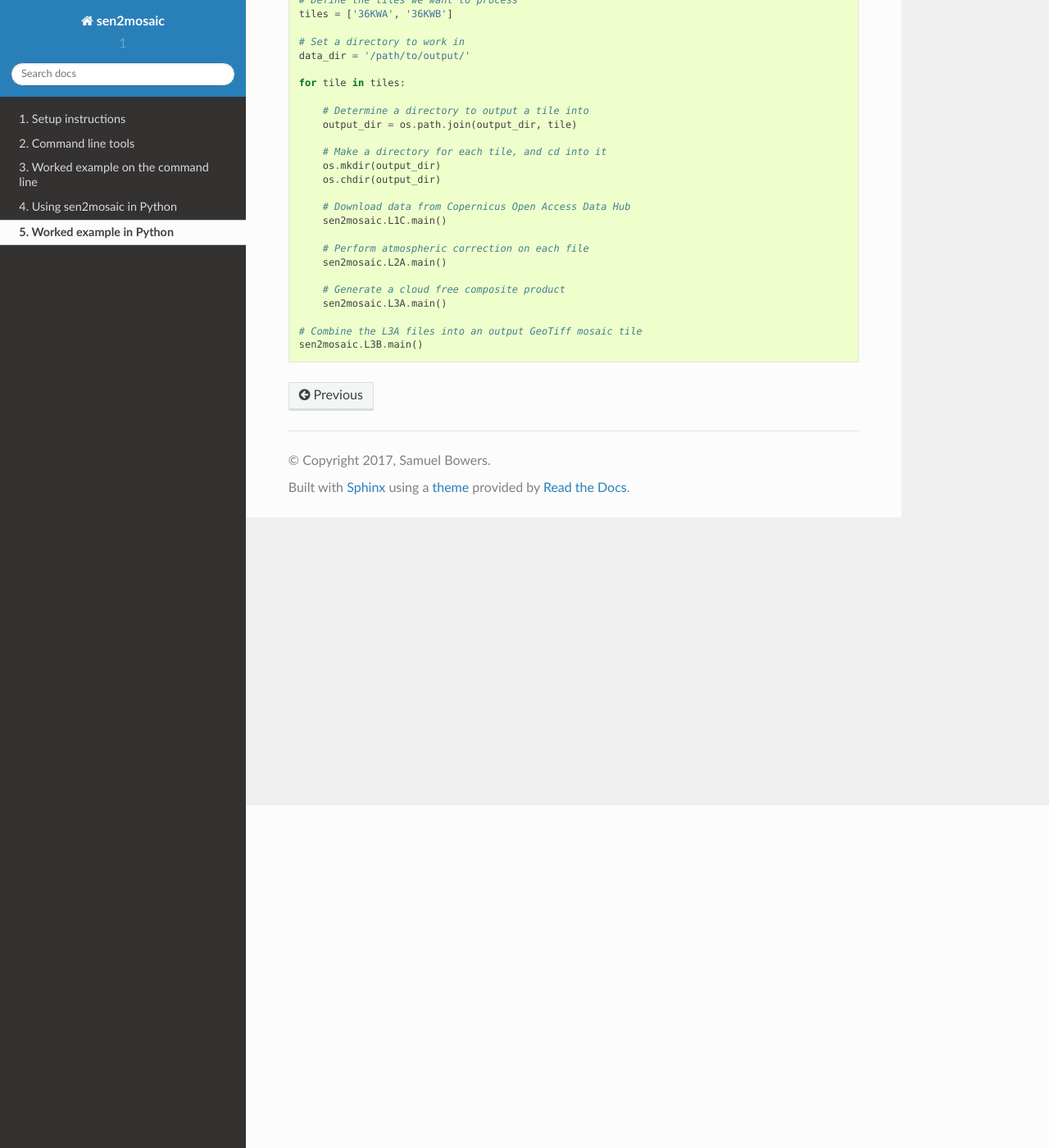
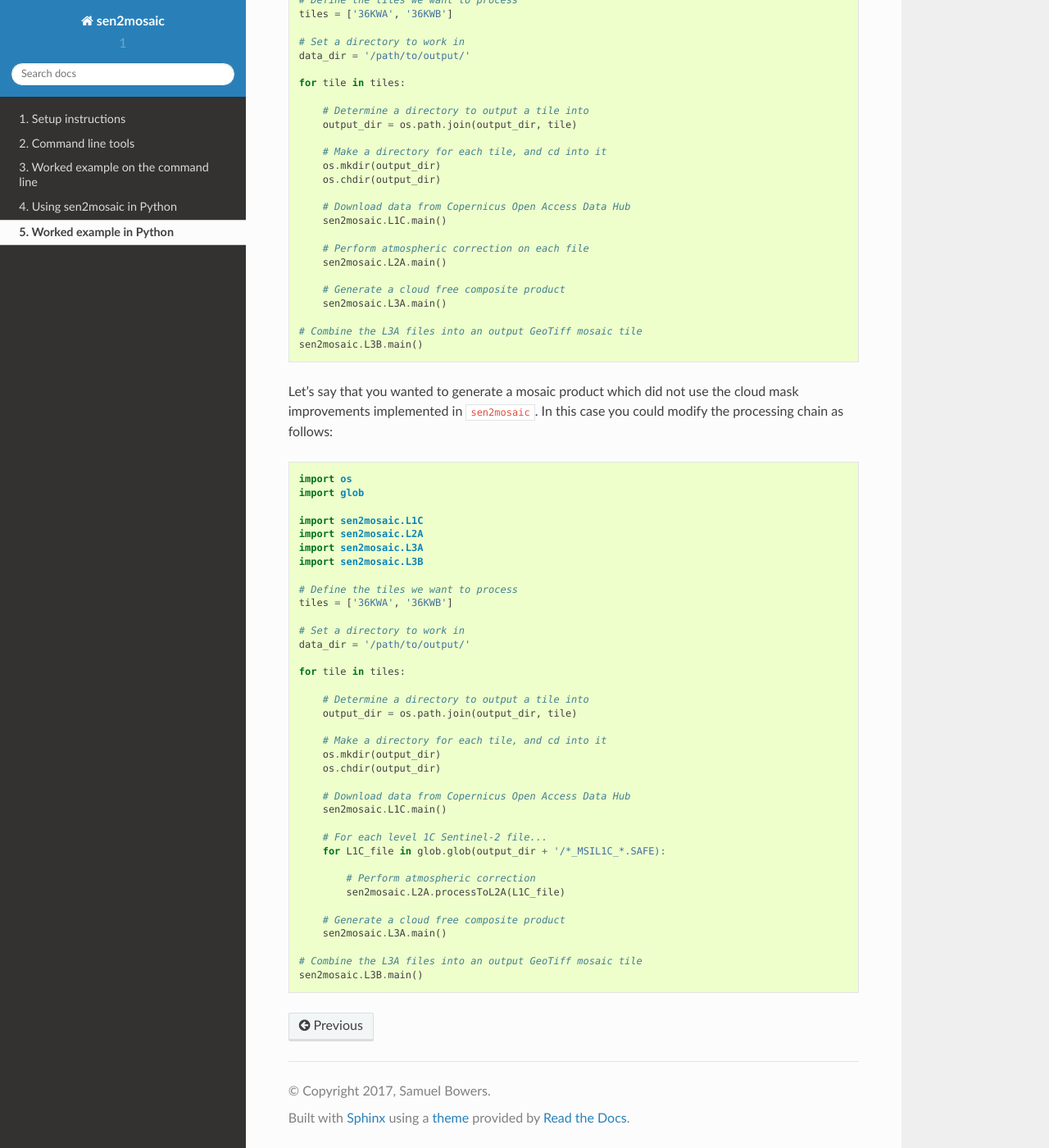
Before and after one commit to smfm-project/sen2mosaic, a Sphinx documentation site: the page built from docs/source/worked_example_python.rst, in a window 1280 px wide and 1400 px high, scrolled down 418 px. Shown: the whole window at 82% size. Built offline with Sphinx 7.4.7 and the Read the Docs theme 2.0.0, drawn with Linux system fonts in a browser that asks for light colours.

Commit message:
Made a start on Python worked example

```diff
--- a/docs/source/worked_example_python.rst
+++ b/docs/source/worked_example_python.rst
@@ -42,3 +42,45 @@ As an example, here's a Python script that can be run to reproduce the results f
 
     # Combine the L3A files into an output GeoTiff mosaic tile
     sen2mosaic.L3B.main()
+
+Let's say that you wanted to generate a mosaic product which did not use the cloud mask improvements implemented in ``sen2mosaic``. In this case you could modify the processing chain as follows:
+
+.. code-block:: python
+
+    import os
+    import glob
+
+    import sen2mosaic.L1C
+    import sen2mosaic.L2A
+    import sen2mosaic.L3A
+    import sen2mosaic.L3B
+
+    # Define the tiles we want to process
+    tiles = ['36KWA', '36KWB']
+
+    # Set a directory to work in
+    data_dir = '/path/to/output/'
+
+    for tile in tiles:
+
+        # Determine a directory to output a tile into
+        output_dir = os.path.join(output_dir, tile)
+
+        # Make a directory for each tile, and cd into it
+        os.mkdir(output_dir)
+        os.chdir(output_dir)
+
+        # Download data from Copernicus Open Access Data Hub
+        sen2mosaic.L1C.main()
+
+        # For each level 1C Sentinel-2 file...
+        for L1C_file in glob.glob(output_dir + '/*_MSIL1C_*.SAFE):
+
+            # Perform atmospheric correction
+            sen2mosaic.L2A.processToL2A(L1C_file)
+
+        # Generate a cloud free composite product
+        sen2mosaic.L3A.main()
+
+    # Combine the L3A files into an output GeoTiff mosaic tile
+    sen2mosaic.L3B.main()
```
